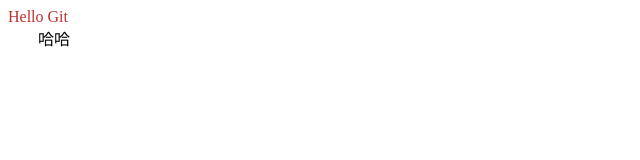
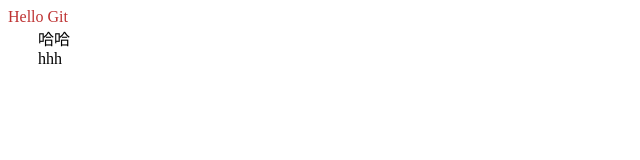
Before and after one commit to MyMatrixs/GitText, a plain HTML site: page index.html in a window 1280 px wide. Shown: the full height of the page, 0-640 px from the left. Drawn offline with Linux system fonts and the light colour scheme.

Commit message:
新增DIV

```diff
--- a/index.html
+++ b/index.html
@@ -10,5 +10,6 @@
     <div style="color:rgb(190, 50, 50);">Hello Git</div>
     <div id="container" style="width: 30px; height: 90px; color:white;float: left;"></div>
     <div>哈哈</div>
+    <div>hhh</div>
 </body>
 </html>
```
